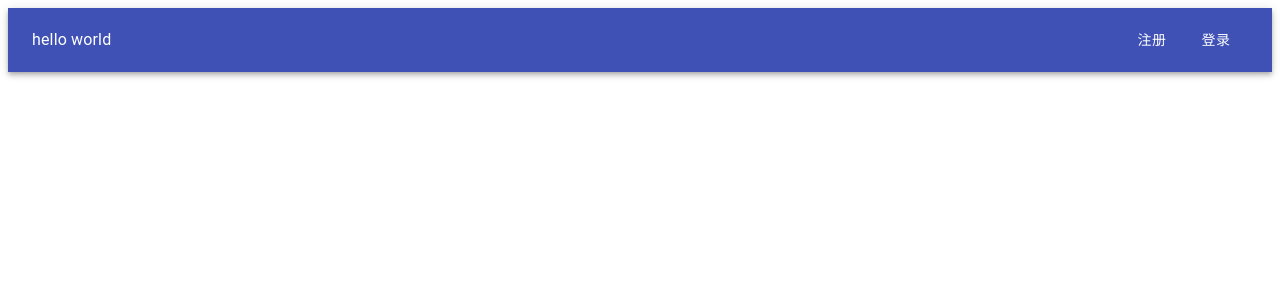
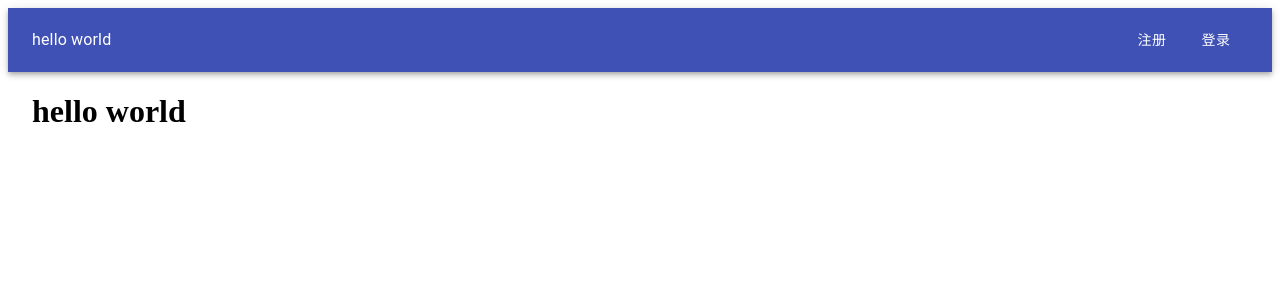
Before and after one commit to kalxd/dodrio, a React app in the folder web/: page / in a window 1280 px wide. Shown: the top 300 px of the page. Built offline with nearby package versions, Linux system fonts and the light colour scheme; no server answers; the HTML template or start-up script is replaced by a standard one.

Commit message:
Context允许setMe。

```diff
--- a/web/src/Main/Data/me.ts
+++ b/web/src/Main/Data/me.ts
@@ -1,7 +1,10 @@
-import { createContext, Context } from "react";
+import { createContext, Context, Dispatch, SetStateAction } from "react";
 import PageResult from "../../lib/PageResult";
 import Option from "../../lib/Option";
 
+/**
+ * 用户基本信息。
+ */
 export interface MeType {
 	readonly id: number;
 	readonly 账号: number;
@@ -10,5 +13,13 @@ export interface MeType {
 	readonly 创建日期: Date;
 }
 
-export const MeContext: Context<PageResult<Option<MeType>>>
-	= createContext(new PageResult());
+/**
+ * 最传入Context Provider的类型。
+ */
+export interface MeValue {
+	me: PageResult<Option<MeType>>;
+	setMe: Dispatch<SetStateAction<PageResult<Option<MeType>>>>;
+}
+
+export const MeContext: Context<MeValue>
+	= createContext({} as MeValue);
--- a/web/src/Main/Main.tsx
+++ b/web/src/Main/Main.tsx
@@ -7,6 +7,7 @@ import Nav from "./Nav";
 
 import Signup from "./Page/Signup";
 import Signin from "./Page/Signin";
+import Sample from "./Sample";
 
 export default function Main() {
 	return (
@@ -14,6 +15,9 @@ export default function Main() {
 			<Nav />
 
 			<Container>
+				<Route path="/">
+					<Sample />
+				</Route>
 				<Route path="/signup">
 					<Signup />
 				</Route>
--- a/web/src/Main/Me.tsx
+++ b/web/src/Main/Me.tsx
@@ -1,7 +1,7 @@
 import React, { useState, useEffect, ReactNode, ReactChildren } from "react";
 import PageResult from "../lib/PageResult";
 import Option from "../lib/Option";
-import { MeContext, MeType } from "./Data/Me";
+import { MeContext, MeType, MeValue } from "./Data/Me";
 
 interface PropType {
 	children: ReactChildren
@@ -35,8 +35,13 @@ export default function MeProvider({children}: PropType): ReactNode {
 		;
 	}, []);
 
+	const value: MeValue = {
+		me,
+		setMe
+	};
+
 	return (
-		<MeContext.Provider value={me}>
+		<MeContext.Provider value={value}>
 			{children}
 		</MeContext.Provider>
 	);
--- /dev/null
+++ b/web/src/Main/Sample.tsx
@@ -0,0 +1,8 @@
+import React, { useContext } from "react";
+import { MeContext } from "./Data/Me";
+
+export default function Sample() {
+	return (
+		<h1>hello world</h1>
+	);
+}
```
